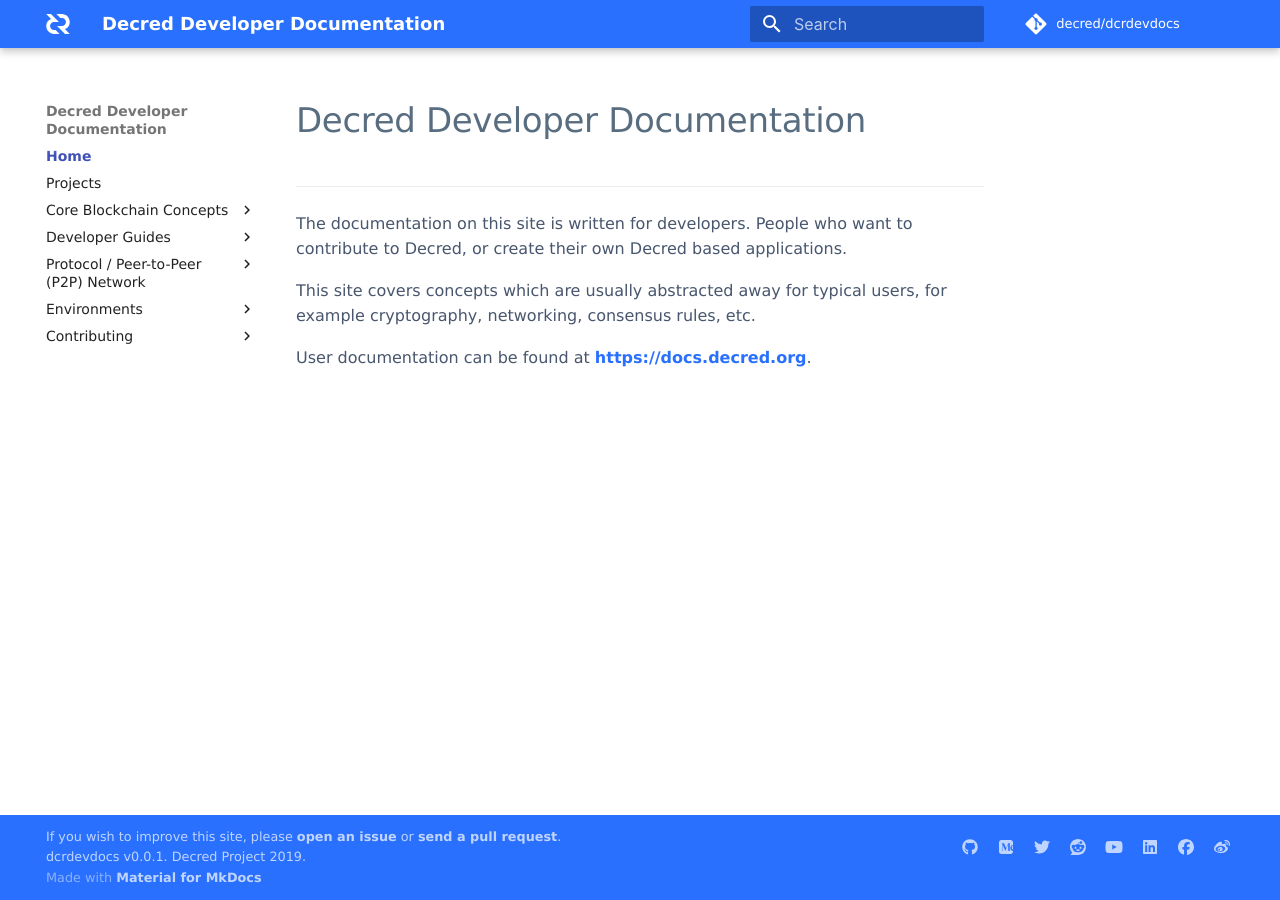
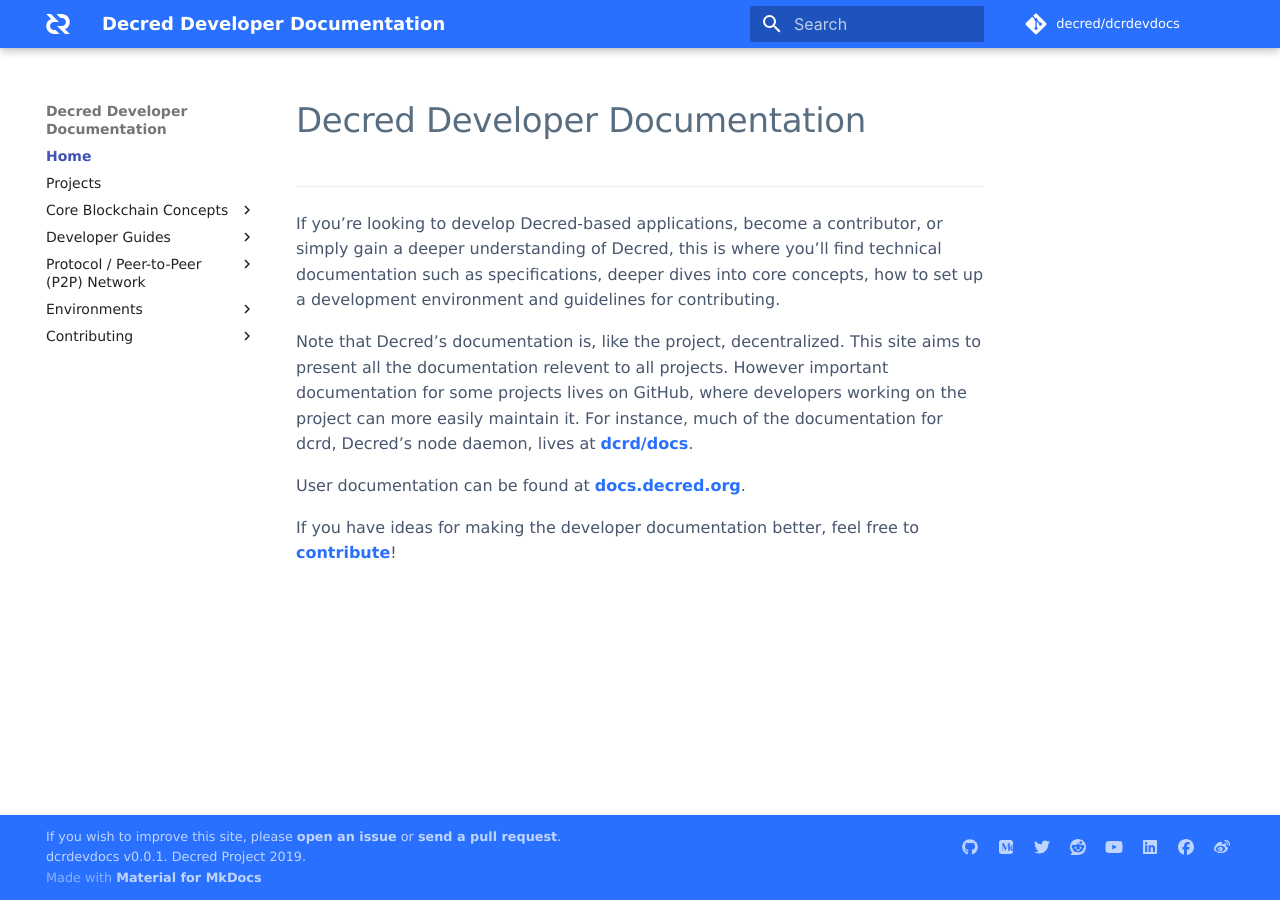
Before and after one commit to decred/dcrdevdocs, an MkDocs documentation site: the page built from docs/index.md, in a window 1280 px wide. Built offline with MkDocs 1.6.1 and Material for MkDocs 9.7.7, drawn with Linux system fonts in a browser that asks for light colours; some web fonts are replaced; comment, search, counter and statistics services are not loaded.

Commit message:
Update Home page text (#54)

```diff
--- a/docs/index.md
+++ b/docs/index.md
@@ -2,10 +2,19 @@
 
 ---
 
-The documentation on this site is written for developers.
-People who want to contribute to Decred, or create their own Decred based applications.
+If you're looking to develop Decred-based applications, become a
+contributor, or simply gain a deeper understanding of Decred,
+this is where you'll find technical documentation such as specifications,
+deeper dives into core concepts, how to set up a development environment
+and guidelines for contributing.
 
-This site covers concepts which are usually abstracted away for typical users,
-for example cryptography, networking, consensus rules, etc.
+Note that Decred's documentation is, like the project, decentralized. This
+site aims to present all the documentation relevent to all projects. However
+important documentation for some projects lives on GitHub, where developers
+working on the project can more easily maintain it. For instance, much of the
+documentation for dcrd, Decred's node daemon, lives at [dcrd/docs](https://github.com/decred/dcrd/tree/master/docs).
 
-User documentation can be found at <https://docs.decred.org>.
+User documentation can be found at [docs.decred.org](https://docs.decred.org).
+
+If you have ideas for making the developer documentation better, feel free
+to [contribute](https://github.com/decred/dcrdevdocs)!
```
